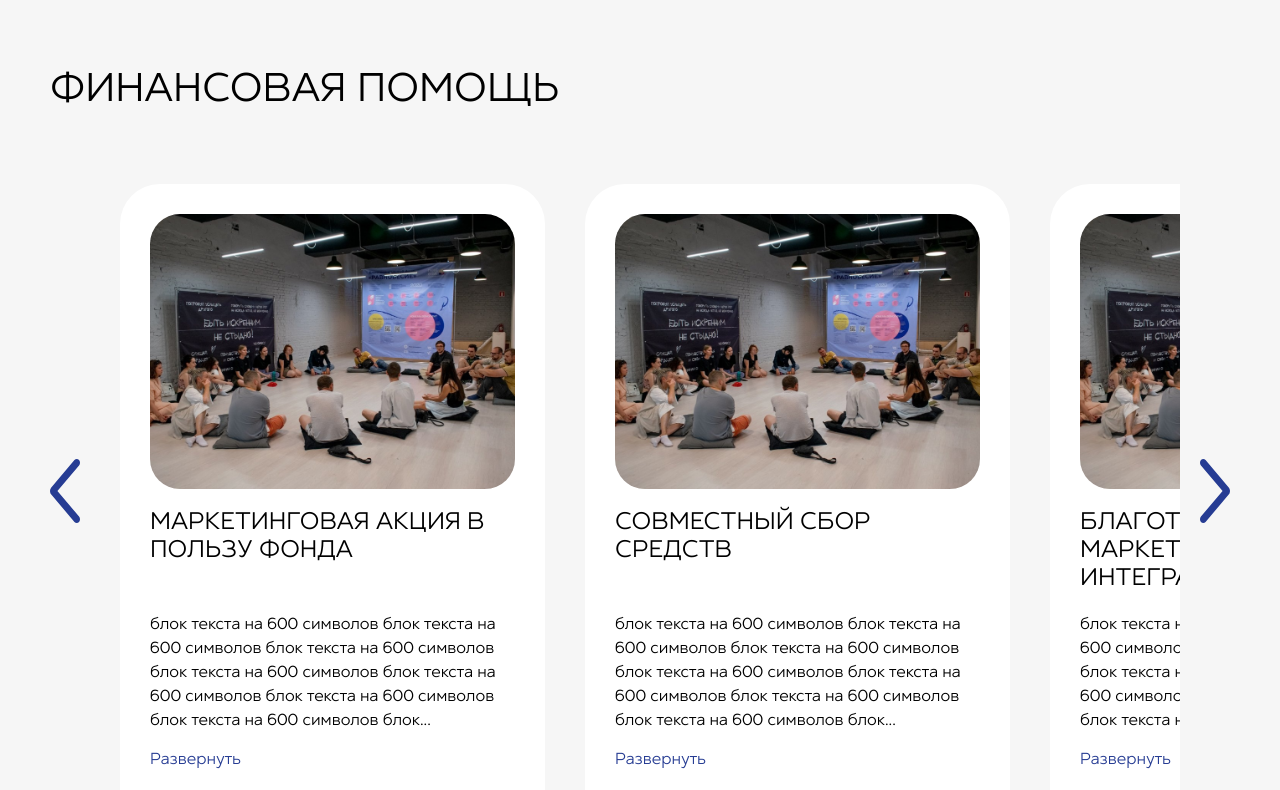
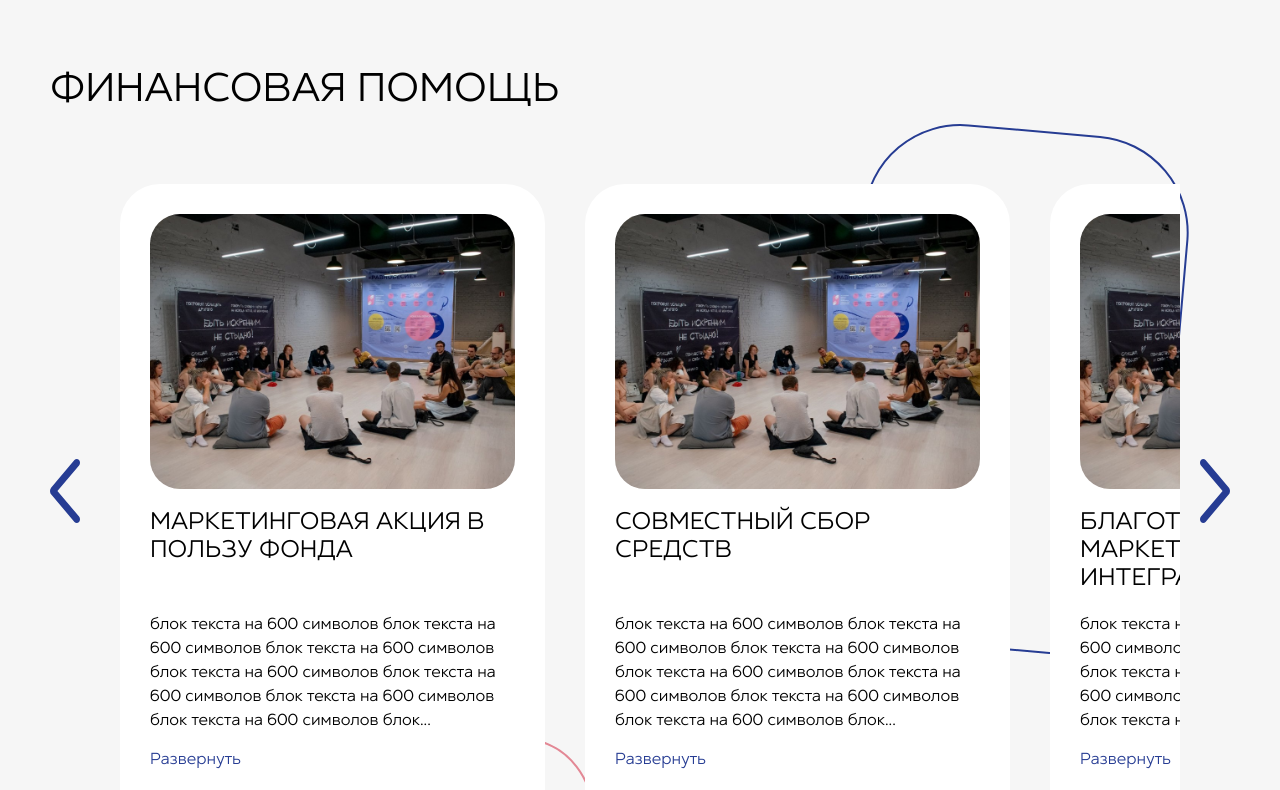
Before and after one commit to thirdmadman/fond-ravnovesie.ru_2023, a Next.js app: page /ways-to-help in a window 1280 px wide. Shown: the part 1540-2330 px from the top of the page. Built offline with nearby package versions, Linux system fonts and the light colour scheme.

Commit message:
feat: add background images to carousel

```diff
--- a/src/components/ways-to-help/WaysToHelpCarousel.tsx
+++ b/src/components/ways-to-help/WaysToHelpCarousel.tsx
@@ -17,7 +17,7 @@ export function WaysToHelpCarousel({ slides, options = defaultOptions }: IWaysTo
   const [emblaRef, emblaApi] = useEmblaCarousel(options);
 
   return (
-    <div className="ways-to-help-carousel">
+    <div className={`ways-to-help-carousel ${slides.length < 3 && 'ways-to-help-carousel_short-slide'}`}>
       <button
         className="ways-to-help-carousel__next-left"
         type="button"
--- a/src/styles/ways-to-help/waysToHelpCarousel.scss
+++ b/src/styles/ways-to-help/waysToHelpCarousel.scss
@@ -7,6 +7,13 @@
   display: flex;
   flex: 0 1 980px;
   justify-content: space-between;
+  background: url('/images/background/background-rectangle-outline-rounded-blue.svg') 95% top no-repeat,
+  url('/images/background/background-rectangle-outline-rounded-pink.svg') 25% bottom no-repeat ;
+
+  &_short-slide {
+    background: url('/images/background/background-rectangle-outline-rounded-blue.svg') 60% top no-repeat,
+    url('/images/background/background-rectangle-outline-rounded-pink.svg') 25% bottom no-repeat ;
+  }
 
   .ways-to-help-carousel__viewport {
     margin-left: 20px;
```
